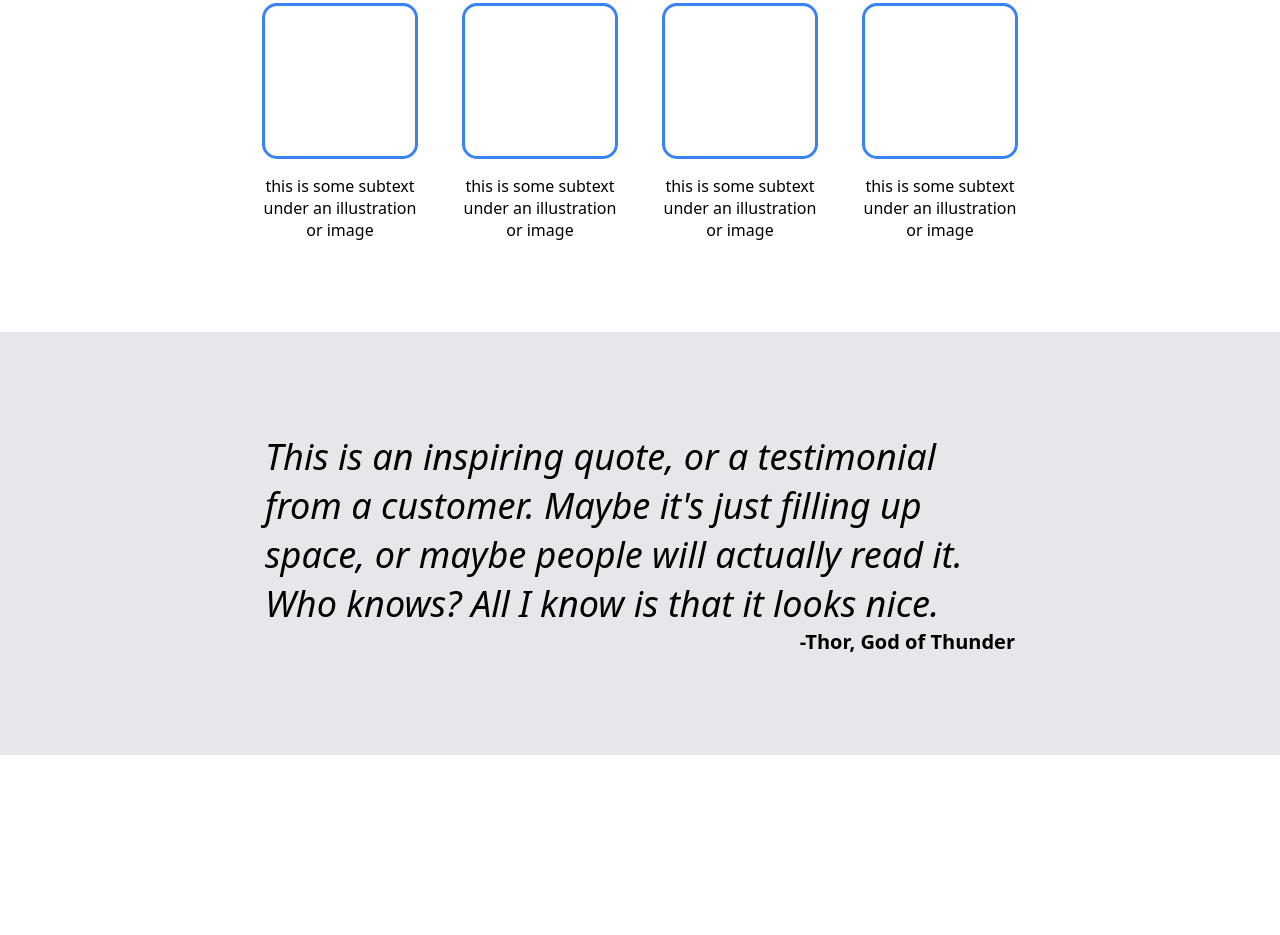
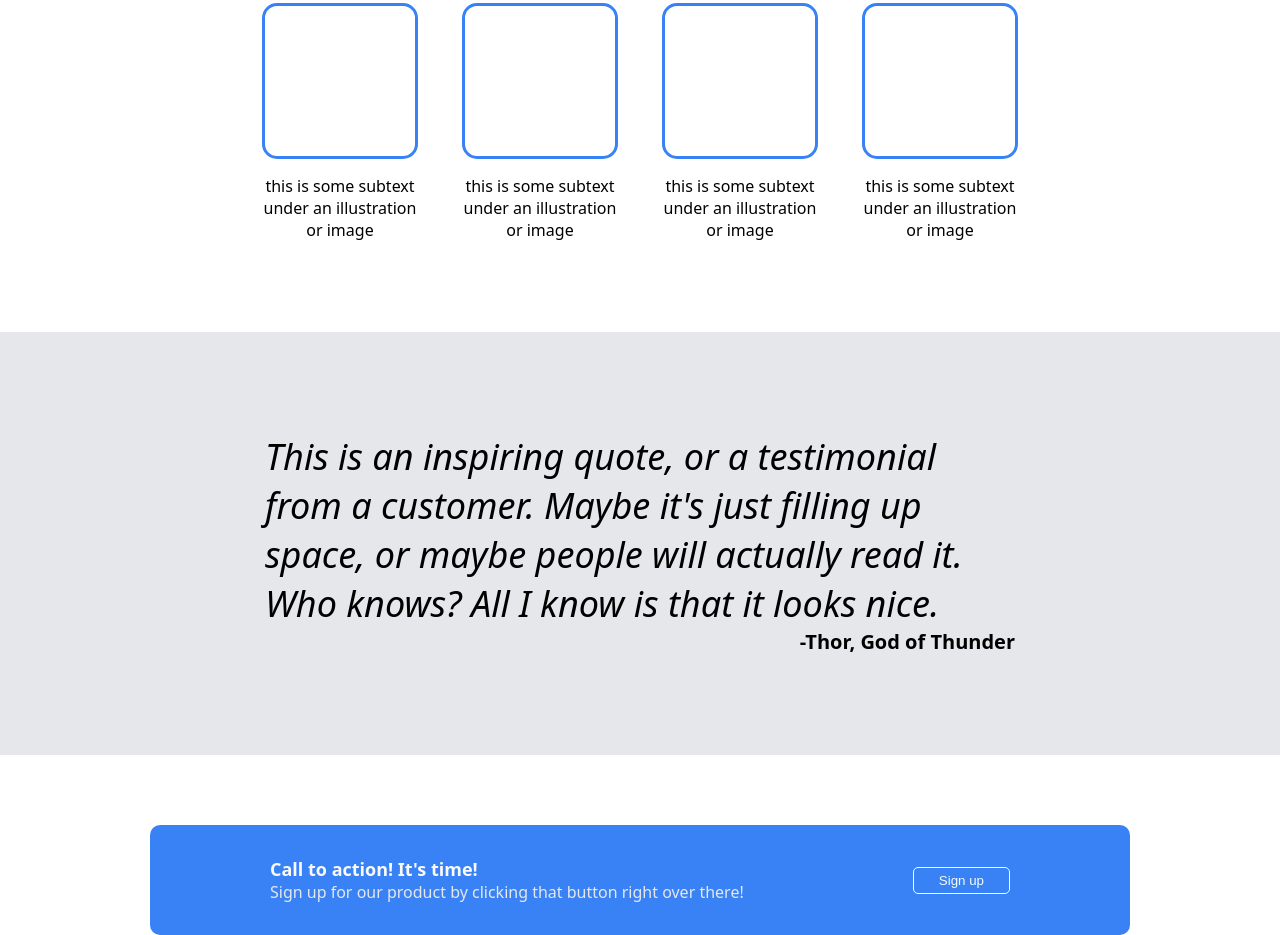
Before and after one commit to chancecodes/landing-page, a plain HTML site: page index.html in a window 1280 px wide. Shown: the part 706-1641 px from the top of the page. Before the commit the page ends 1461 px from the top, so only its background shows below. Drawn offline with Linux system fonts and the light colour scheme.

Commit message:
lay out call to action with button/background

```diff
--- a/index.html
+++ b/index.html
@@ -46,11 +46,19 @@
             </div>
         </div>
 
-        <div class = testimonial>
+        <div class="testimonial">
             <div class="thor">
-            <p class="quote">This is an inspiring quote, or a testimonial from a customer.  Maybe it's just filling up space, or maybe people will actually read it.  Who knows?  All I know is that it looks nice.</p>
-            <p class="author">-Thor, God of Thunder</p>
+                <p class="quote">This is an inspiring quote, or a testimonial from a customer.  Maybe it's just filling up space, or maybe people will actually read it.  Who knows?  All I know is that it looks nice.</p>
+                <p class="author">-Thor, God of Thunder</p>
             </div>
+        </div>
+
+        <div class="cta">
+            <div class="words">
+                <p class="call">Call to action! It's time!</p>
+                <p class="sign">Sign up for our product by clicking that button right over there!</p>
+            </div>
+            <button class="click2">Sign up</button>
         </div>
 
     </body>
--- a/style.css
+++ b/style.css
@@ -44,10 +44,6 @@ a {
     min-height: 250px;
     flex-grow: 0;
 }
-
-/* .hero, .img, .logo, .toplinks{
-    flex: 0 1 450px;
-} */
 
 .hero {
     width: 460px;
@@ -145,3 +141,36 @@ a {
     text-align: end;
     margin: 0;
 }
+
+.cta {
+    background: #3882F6;
+    display: flex;
+    justify-content: space-between;
+    align-items: center;
+    border-radius: 10px;
+    margin: 70px 150px;
+    height: 110px;
+    padding: 0 120px;
+}
+
+.call, .click2 {
+    color: #F9FAF8
+}
+
+.call {
+    font-weight: bold;
+    margin: 0;
+    font-size: large;
+}
+
+.sign {
+    color: #E5E7EB;
+    margin: 0;
+}
+
+.click2 {
+    background: #3882F6;
+    border: 1px solid #F9FAF8;
+    border-radius: 5px;
+    padding: 5px 25px;
+}
```
